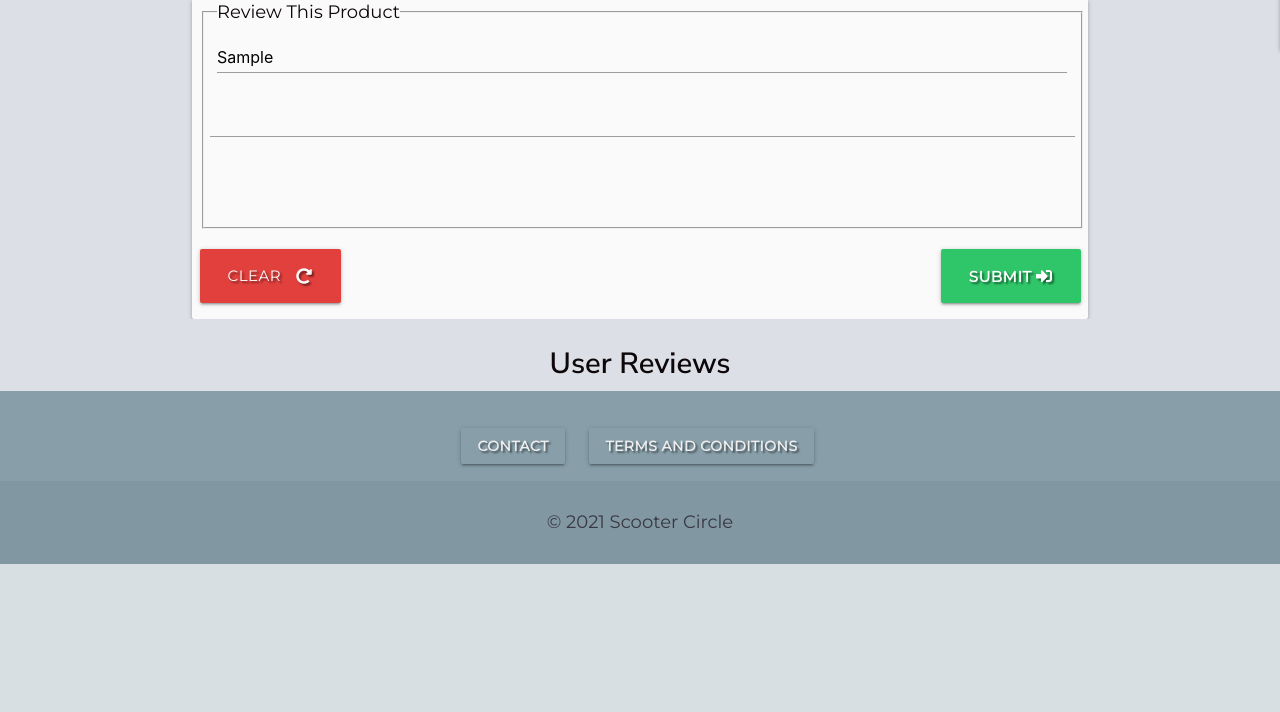
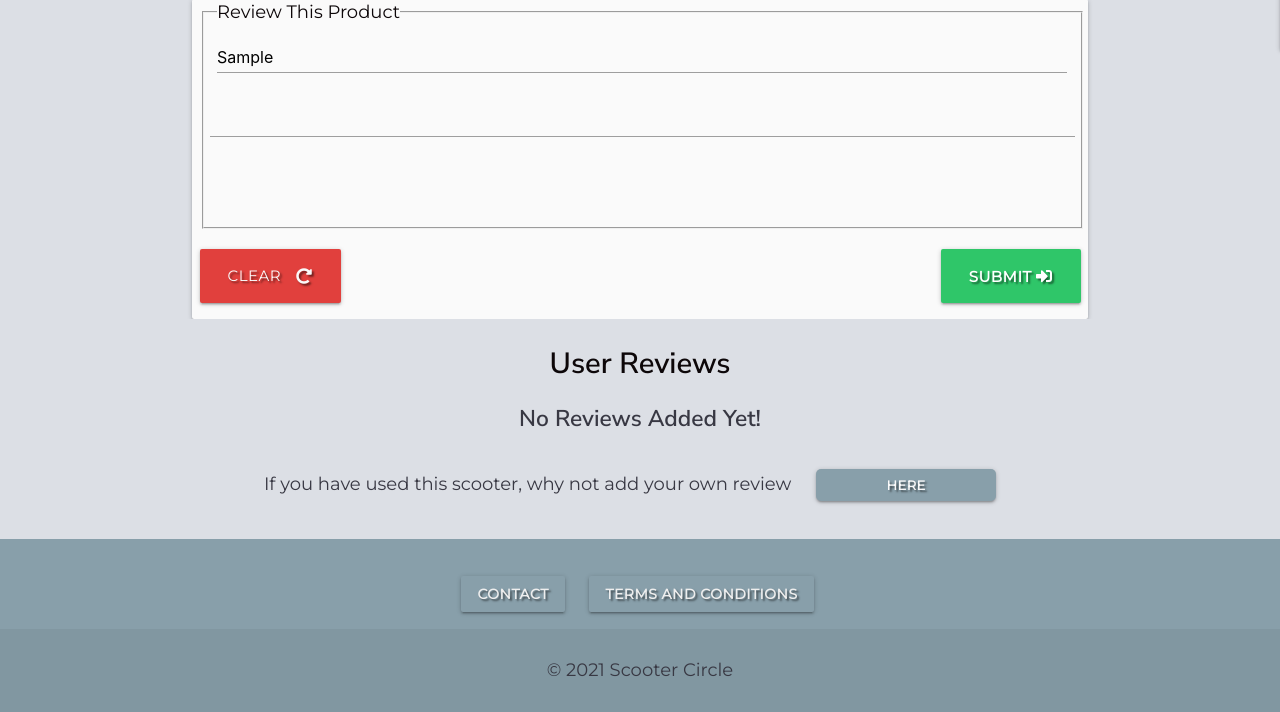
Before and after one commit to marina601/scooter-circle, a Flask app: template templates/view_product.html in a window 1280 px wide. Shown: the part 810-1522 px from the top of the page. Before the commit the page ends 1374 px from the top, so only its background shows below. Run offline with Flask 2, Linux system fonts and the light colour scheme; the template is opened without the code that fills it: most values are stand-ins (such as "Sample title", 1, 10 or a date in 2020); grey boxes marked "Sample" are stand-in pictures; some libraries are stand-ins or nearby versions.

Commit message:
Added a conditional else statement if no reviews are available for the current product

```diff
--- a/templates/view_product.html
+++ b/templates/view_product.html
@@ -40,7 +40,7 @@
             <i class="fas fa-truck-loading"></i>
             {{ product.product_load }}kg
           </p>
-          <p>
+          <p id="add_review">
             <i class="fas fa-dharmachakra"></i>
             {{ product.product_wheel_size }}cm
           </p>
@@ -69,8 +69,7 @@
     <!--Add Review-->
     <section class="main-content add_review">
       <div class="row card-panel grey lighten-5">
-        <form class="col m7 s12 add-review-form" method="POST"
-          action="{{ url_for('add_review') }}">
+        <form class="col m7 s12 add-review-form" method="POST" action="{{ url_for('add_review') }}">
           <fieldset>
             <legend>Review This Product</legend>
             <div class="row">
@@ -110,9 +109,7 @@
           <h3 class="text-center">User Reviews</h3>
         </div>
         <div class="row">
-        {% for review in reviews %}
-            {% if review.product_model == product.product_model %}
-                {% if review.product_review|length > 0 %}
+          {% for review in reviews if review.product_model == product.product_model %}
           <div class="col s12 m4">
             <div class="card user-review">
               <div class="card-content white-text">
@@ -121,8 +118,13 @@
                 <p><em>Reviewed by: {{ review.created_by|capitalize }}</em></p>
               </div>
             </div>
-                {% endif %}
-            {% endif %}
+            {% else %}
+            <div class="col s12">
+              <h4 class="text-center">No Reviews Added Yet!</h3>
+                <p class="text-center">If you have used this scooter, why not add your own review
+                  <a href="#add_review" class="text-shadow btn-small affiliate-link">Here</a>
+                </p>
+              </div>
             {% endfor %}
           </div>
     </section>
```
Lines whose indentation alone changed are shown as unchanged.
